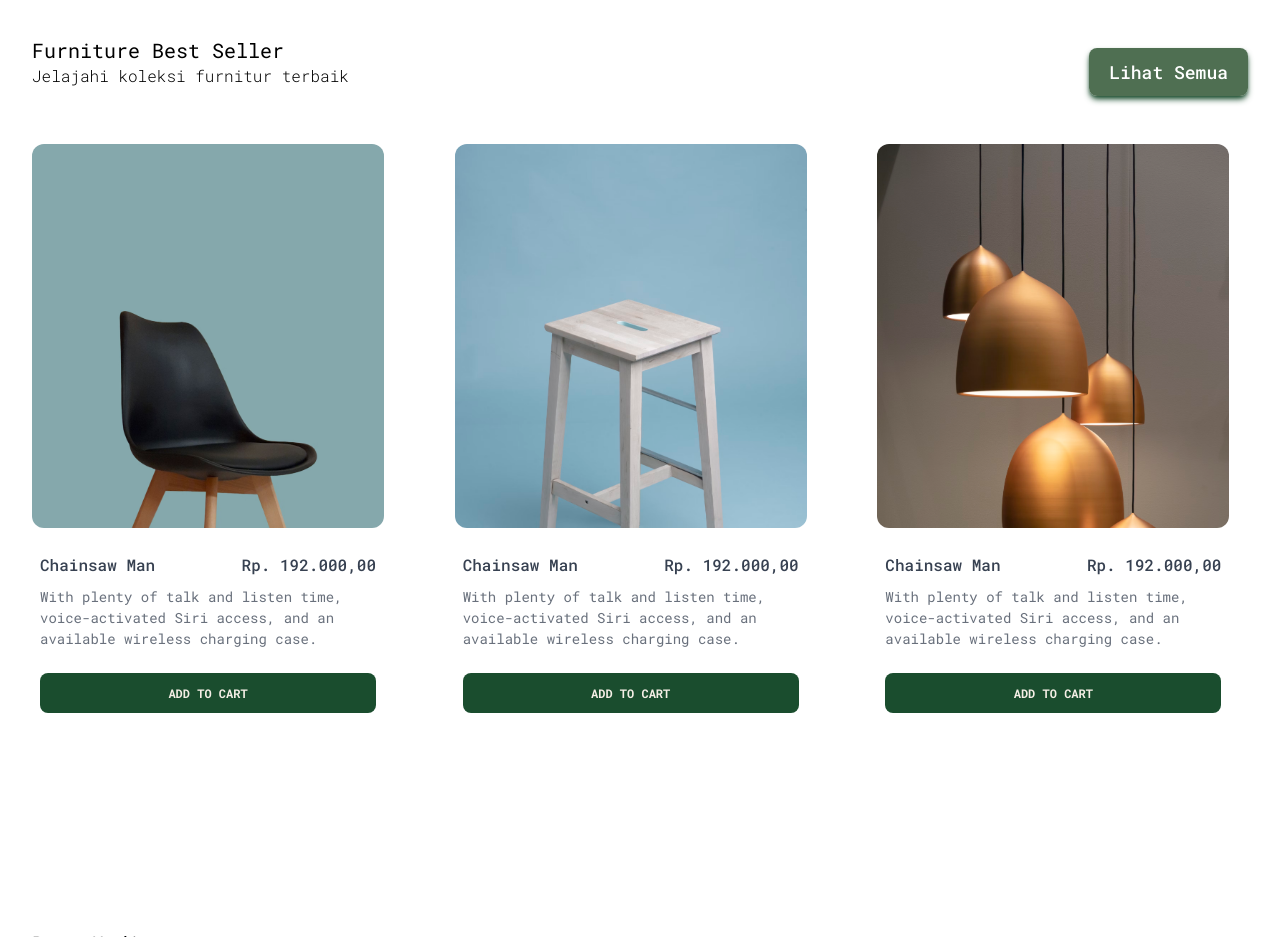
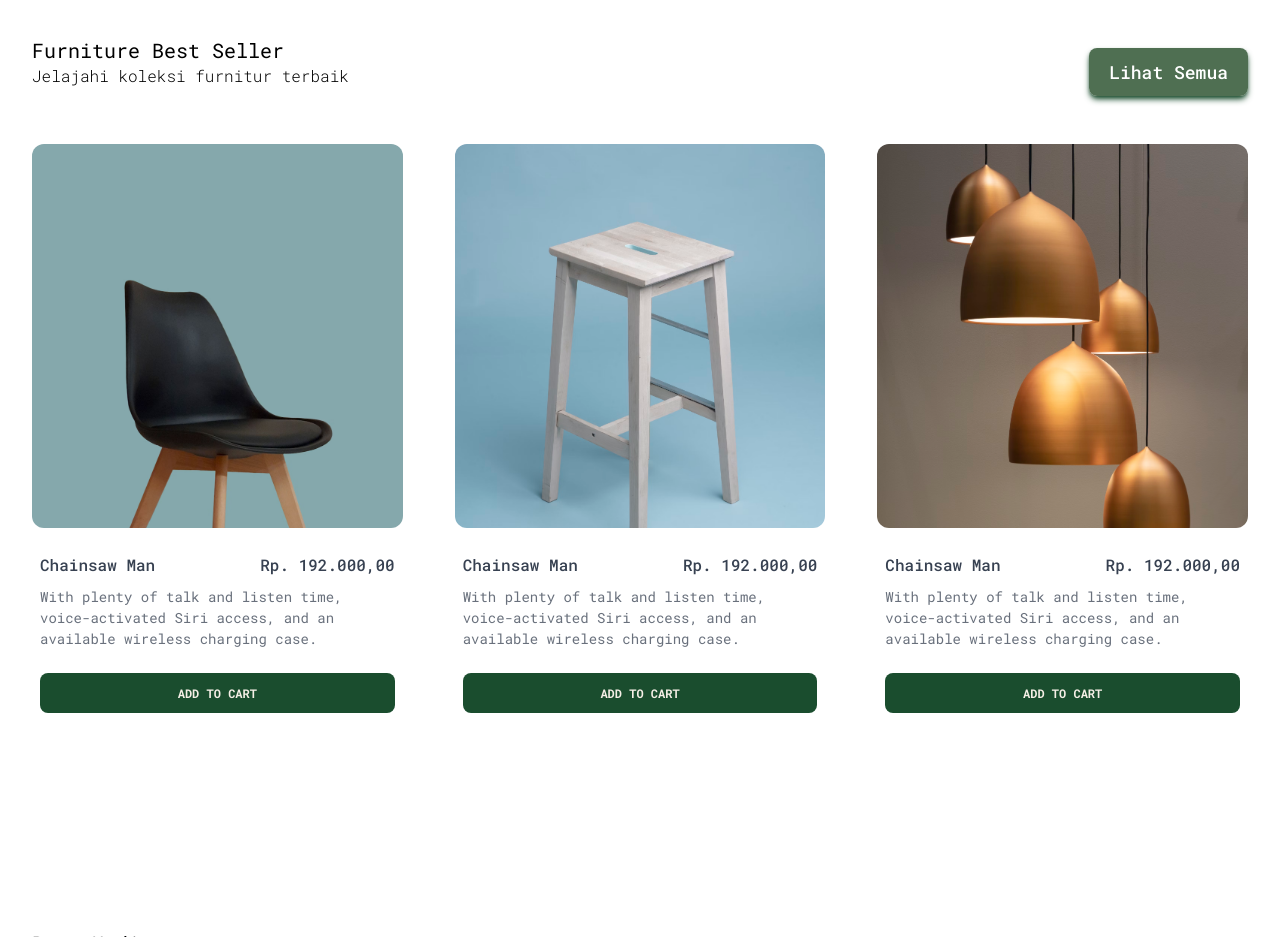
Before and after one commit to rulanugrh/diaksara, a website: page index.html in a window 1280 px wide. Shown: the part 860-1797 px from the top of the page. Drawn offline with Linux system fonts and the light colour scheme.

Commit message:
chore: edited for width image

```diff
--- a/index.html
+++ b/index.html
@@ -80,9 +80,9 @@
                     </div>
                 </div>
                 <div class="grid lg:grid-cols-3 md:grid-cols-2 items-center grid-cols-1 gap-5 mt-5">
-                    <div class="relative flex flex-col text-gray-700 bg-white/5  rounded-xl w-96 ">
+                    <div class="relative flex flex-col text-gray-700 bg-white/5  rounded-xl w-full ">
                         <div class="relative mx-4 mt-4 overflow-hidden text-gray-700 bg-white/5 bg-clip-border rounded-xl h-96">
-                            <img src="./img/chair.avif" alt="" class="object-cover" width="400">
+                            <img src="./img/chair.avif" alt="" class="object-cover w-full h-full">
                         </div>
                         <div class="p-6">
                             <div class="flex items-center justify-between mb-2">
@@ -106,9 +106,9 @@
                             </button>
                         </div>
                     </div>
-                    <div class="relative flex flex-col text-gray-700 bg-white/5  rounded-xl w-96">
+                    <div class="relative flex flex-col text-gray-700 bg-white/5  rounded-xl w-full">
                         <div class="relative mx-4 mt-4 overflow-hidden text-gray-700 bg-white/5 bg-clip-border rounded-xl h-96">
-                            <img src="./img/chair-2.avif" alt="" class="object-cover" width="400">
+                            <img src="./img/chair-2.avif" alt="" class="object-cover w-full h-full" >
                         </div>
                         <div class="p-6">
                             <div class="flex items-center justify-between mb-2">
@@ -132,9 +132,9 @@
                             </button>
                         </div>
                     </div>
-                    <div class="relative flex flex-col text-gray-700 bg-white/5  rounded-xl w-96">
+                    <div class="relative flex flex-col text-gray-700 bg-white/5  rounded-xl w-full">
                         <div class="relative mx-4 mt-4 overflow-hidden text-gray-700 bg-white/5 bg-clip-border rounded-xl h-96">
-                            <img src="./img/lamp.avif" alt="" class="object-cover" width="400">
+                            <img src="./img/lamp.avif" alt="" class="object-cover w-full h-full" >
                         </div>
                         <div class="p-6">
                             <div class="flex items-center justify-between mb-2">
```
